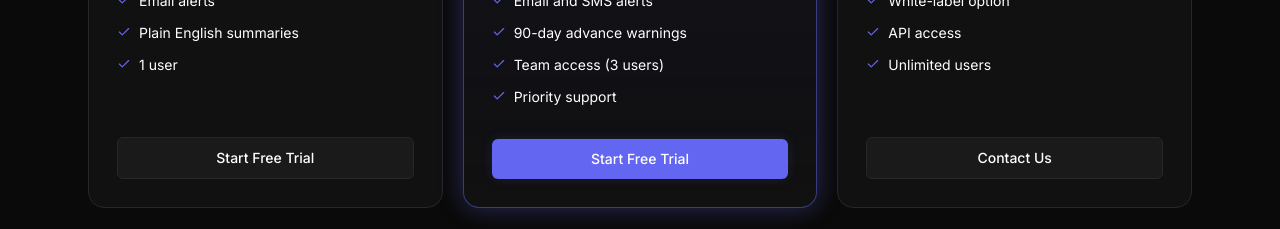
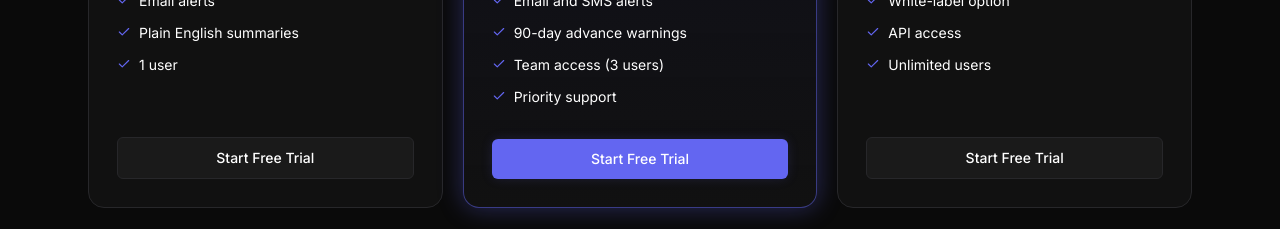
Before and after one commit to sscxzyx/contract-watchdog, a Next.js app: page / in a window 1280 px wide. Shown: the part 5280-5509 px from the top of the page. Built offline with nearby package versions, Linux system fonts and the light colour scheme.

Commit message:
Change Agency CTA from Contact Us to Start Free Trial
Co-Authored-By: Claude Sonnet 4.6 <noreply@anthropic.com>

```diff
--- a/components/marketing/Landing.tsx
+++ b/components/marketing/Landing.tsx
@@ -351,7 +351,7 @@ function Pricing() {
     {
       name: 'Agency', price: 190,
       features: ['Unlimited contracts + 50GB storage', 'Everything in Business', 'White-label option', 'API access', 'Unlimited users'],
-      cta: 'Contact Us', popular: false,
+      cta: 'Start Free Trial', popular: false,
     },
   ]
 
```
